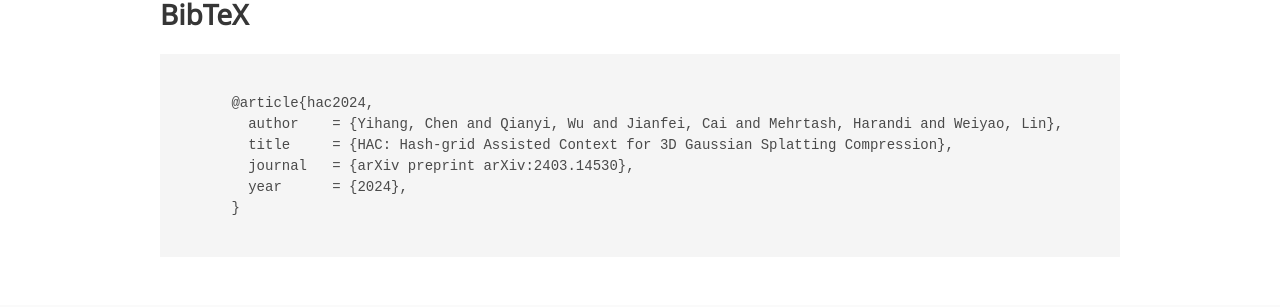
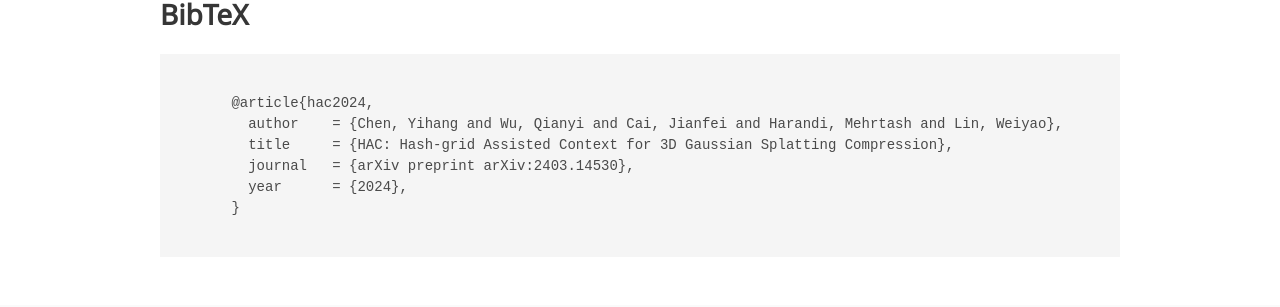
Before and after one commit to zhengxyun/zhengxyun.github.io, a Jekyll site: the page project_hac/index.html, which Jekyll copies as it is, in a window 1280 px wide and 900 px high, scrolled down 4059 px. Shown: the part 341-648 px from the top of the window. Built offline with Jekyll 4.4.1, drawn with Linux system fonts in a browser that asks for light colours; nearby versions of some CDN libraries; some web fonts are replaced; library files that are not in the unit come from our copies; a style sheet for code colours, icons or effects is not loaded.

```diff
--- a/project_hac/index.html
+++ b/project_hac/index.html
@@ -414,7 +414,7 @@
     <h2 class="title">BibTeX</h2>
     <pre><code>
       @article{hac2024,
-        author    = {Yihang, Chen and Qianyi, Wu and Jianfei, Cai and Mehrtash, Harandi and Weiyao, Lin},
+        author    = {Chen, Yihang and Wu, Qianyi and Cai, Jianfei and Harandi, Mehrtash and Lin, Weiyao},
         title     = {HAC: Hash-grid Assisted Context for 3D Gaussian Splatting Compression},
         journal   = {arXiv preprint arXiv:2403.14530},
         year      = {2024},
```
